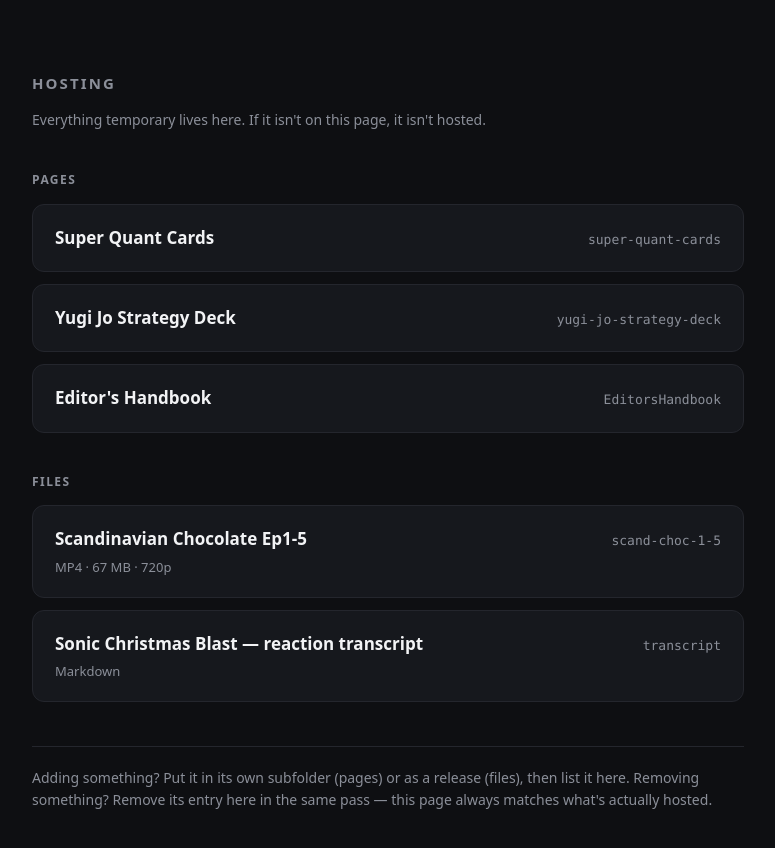
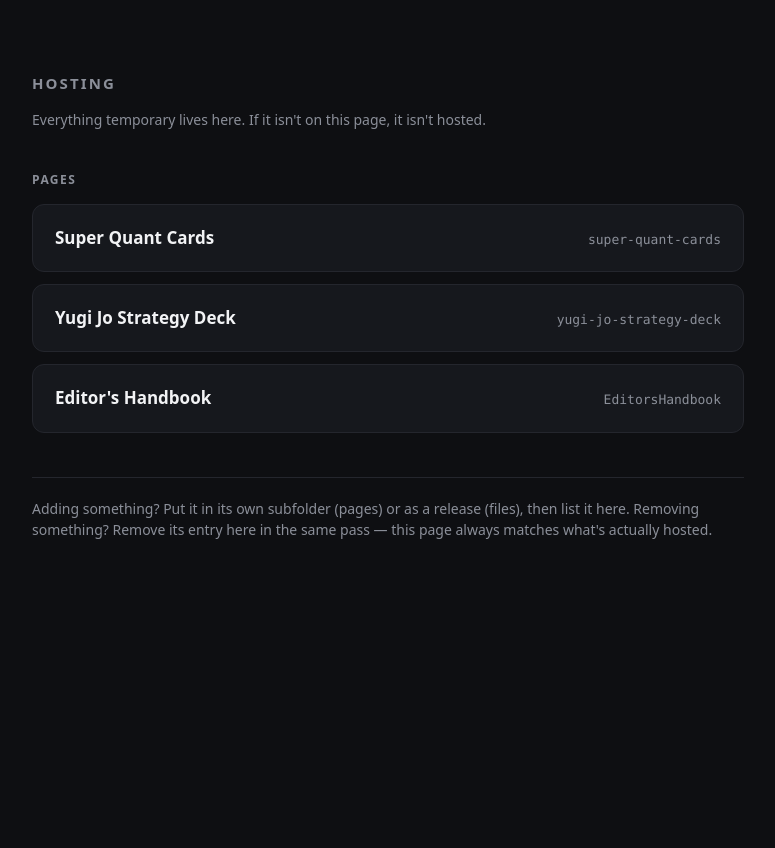
Before and after one commit to Yugi-Jo/hosting, a plain HTML site: page index.html in a window 1280 px wide. Shown: the whole page, without its empty margins (252-1027 px from the left). After the commit the page ends 800 px from the top, so only its background shows below. Drawn offline with Linux system fonts and the light colour scheme.

Commit message:
Remove Scandinavian Chocolate and Sonic transcript; landing page back to Pages only

```diff
--- a/index.html
+++ b/index.html
@@ -46,12 +46,6 @@
       <li><a class="item" href="./EditorsHandbook/"><span class="name">Editor's Handbook</span><span class="slug">EditorsHandbook</span></a></li>
     </ul>
 
-    <h2>Files</h2>
-    <ul>
-      <li><a class="item" href="https://github.com/Yugi-Jo/hosting/releases/download/scand-choc-1-5/Scandinavian-Chocolate-Ep1-5.mp4"><span><span class="name">Scandinavian Chocolate Ep1-5</span><div class="meta">MP4 &middot; 67&nbsp;MB &middot; 720p</div></span><span class="slug">scand-choc-1-5</span></a></li>
-      <li><a class="item" href="https://github.com/Yugi-Jo/hosting/releases/download/sonic-christmas-blast-reaction-transcript/sonic-christmas-blast-reaction-transcript.md"><span><span class="name">Sonic Christmas Blast &mdash; reaction transcript</span><div class="meta">Markdown</div></span><span class="slug">transcript</span></a></li>
-    </ul>
-
     <p class="note">
       Adding something? Put it in its own subfolder (pages) or as a release (files), then list it here.
       Removing something? Remove its entry here in the same pass &mdash; this page always matches what's actually hosted.
```
